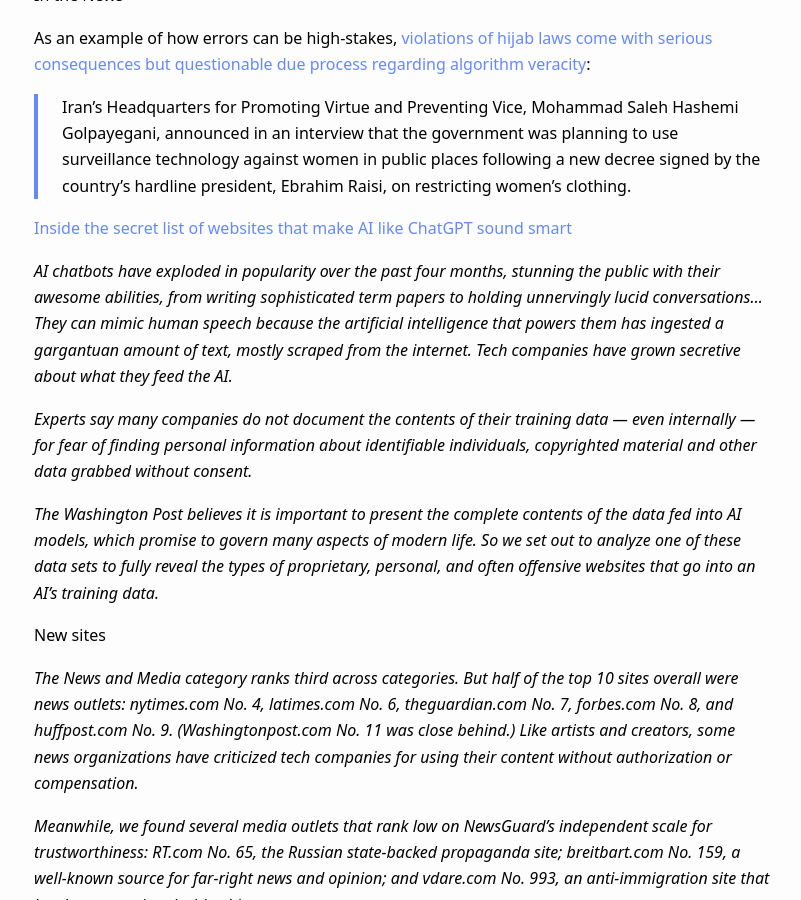
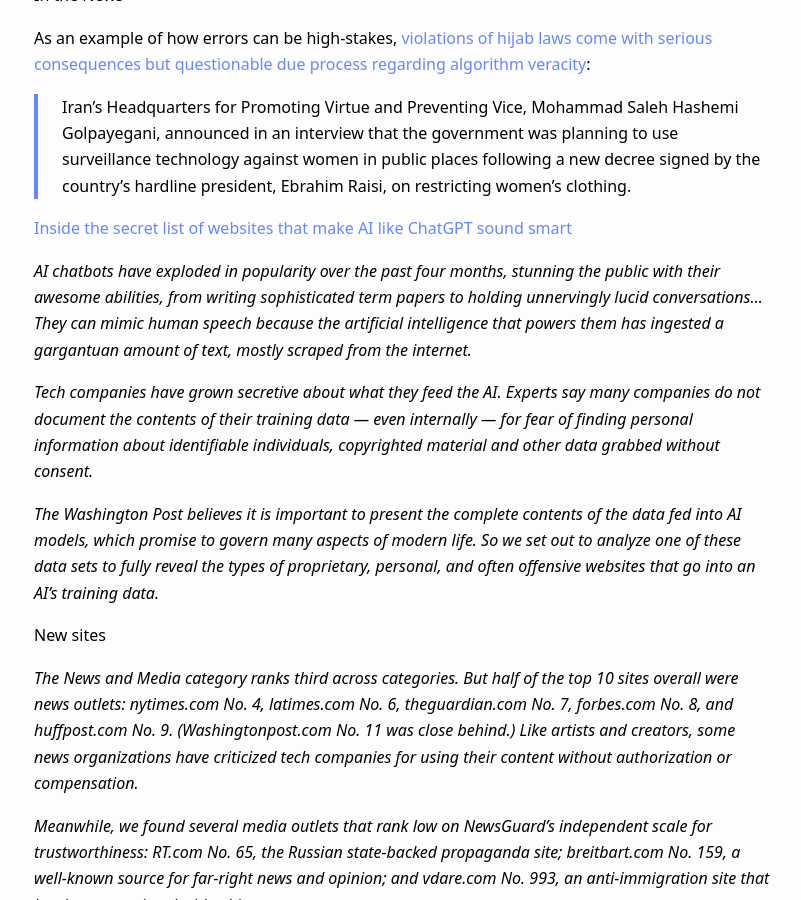
Before and after one commit to lecy/wells-dubois-protocol, a Jekyll site: the page built from index.md, in a window 1280 px wide and 900 px high, scrolled down 2797 px. Shown: the whole window, without its empty margins (238-1039 px from the left). Built offline with Jekyll 4.4.1, drawn with Linux system fonts in a browser that asks for light colours.

```diff
--- a/index.md
+++ b/index.md
@@ -56,9 +56,9 @@ As an example of how errors can be high-stakes, [violations of hijab laws come w
 
 [Inside the secret list of websites that make AI like ChatGPT sound smart](https://www.washingtonpost.com/technology/interactive/2023/ai-chatbot-learning/)
 
-*AI chatbots have exploded in popularity over the past four months, stunning the public with their awesome abilities, from writing sophisticated term papers to holding unnervingly lucid conversations... They can mimic human speech because the artificial intelligence that powers them has ingested a gargantuan amount of text, mostly scraped from the internet. Tech companies have grown secretive about what they feed the AI.*
+*AI chatbots have exploded in popularity over the past four months, stunning the public with their awesome abilities, from writing sophisticated term papers to holding unnervingly lucid conversations... They can mimic human speech because the artificial intelligence that powers them has ingested a gargantuan amount of text, mostly scraped from the internet.*
 
-*Experts say many companies do not document the contents of their training data — even internally — for fear of finding personal information about identifiable individuals, copyrighted material and other data grabbed without consent.*
+*Tech companies have grown secretive about what they feed the AI. Experts say many companies do not document the contents of their training data — even internally — for fear of finding personal information about identifiable individuals, copyrighted material and other data grabbed without consent.*
 
 *The Washington Post believes it is important to present the complete contents of the data fed into AI models, which promise to govern many aspects of modern life. So we set out to analyze one of these data sets to fully reveal the types of proprietary, personal, and often offensive websites that go into an AI’s training data.*
 
```
